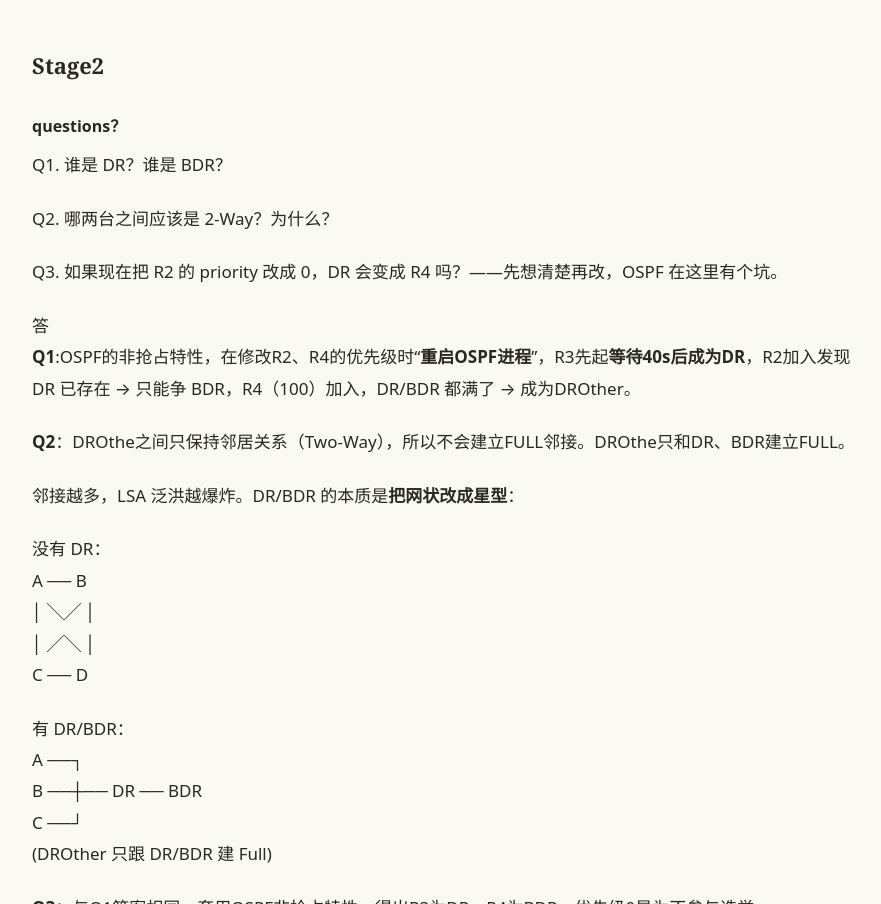
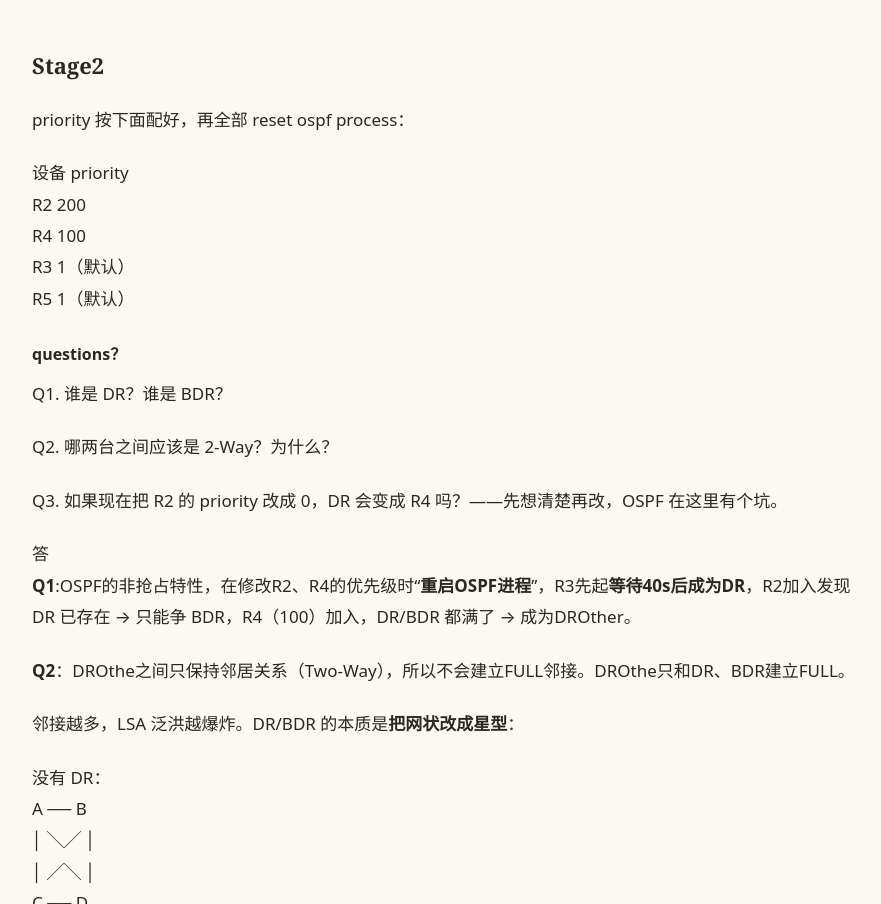
Before and after one commit to Putuus/Putuus.github.io, a plain HTML site: page docs/posts/ospf.html in a window 1280 px wide. Shown: the part 1801-2705 px from the top of the page, without its empty margins (190-1071 px from the left). Drawn offline with Linux system fonts and the light colour scheme.

Commit message:
Add files via upload

```diff
--- a/docs/posts/ospf.html
+++ b/docs/posts/ospf.html
@@ -64,6 +64,8 @@
 <li><strong>验收</strong>：R1 上能看到 8.8.8.0/24，协议 OSPF，下一跳 12.1.1.2</li>
 </ol>
 <h2>Stage2</h2>
+<p> priority 按下面配好，再全部 reset ospf process：</p>
+<p>设备	priority<br>R2	  200<br>R4	  100<br>R3	  1（默认）<br>R5	  1（默认）</p>
 <h4><strong>questions？</strong></h4>
 <p>Q1. 谁是 DR？谁是 BDR？ </p>
 <p>Q2. 哪两台之间应该是 2-Way？为什么？</p>
```
